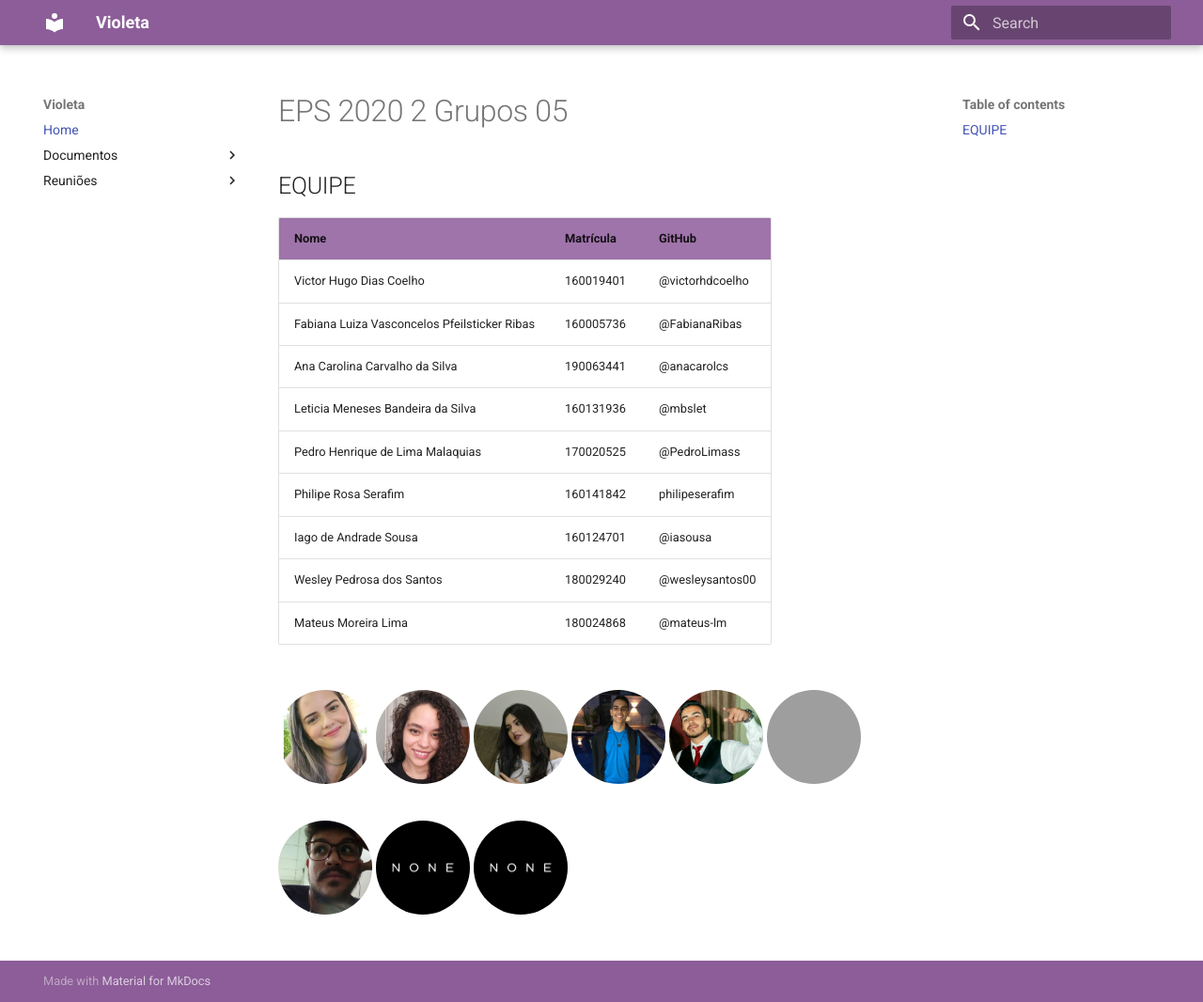
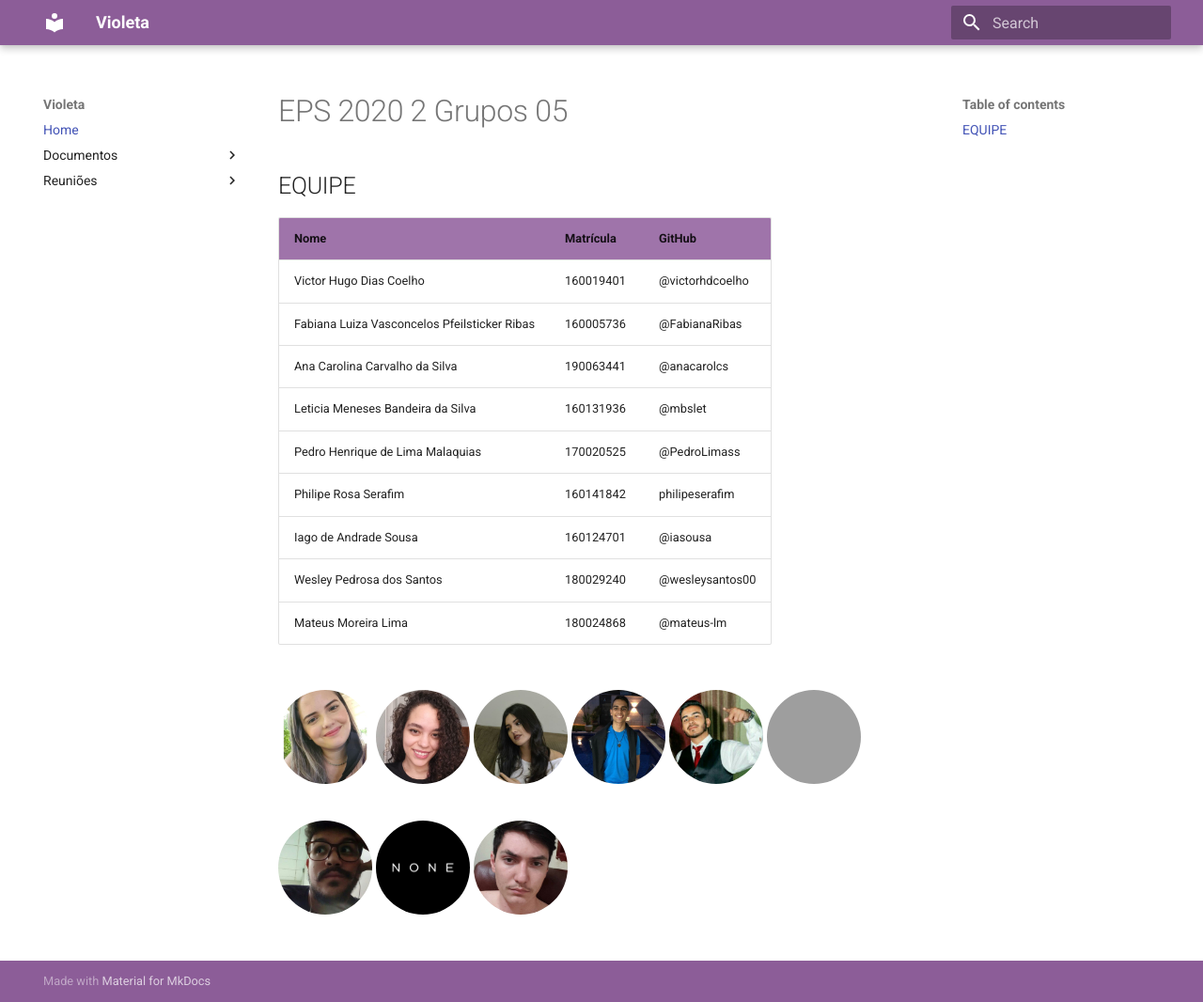
Before and after one commit to fga-eps-mds/2020.2-Violeta-Documentacao, an MkDocs documentation site: the page built from docs/index.md, in a window 1280 px wide and 1066 px high. Shown: the whole window at 94% size. Built offline with MkDocs 1.6.1 and Material for MkDocs 9.7.7, drawn with Linux system fonts in a browser that asks for light colours; grey boxes are pictures that could not be loaded.

Commit message:
Adicionado foto mateus

```diff
--- a/docs/index.md
+++ b/docs/index.md
@@ -24,5 +24,5 @@
 <div class="hover11"><figure><img alt="6" src="img/phe.jpg"><span>Philipe</span></figure></div>
 <div class="hover11"><figure><img alt="7" src="img/pedro.jpg"><span>Pedro</span></figure></div>
 <div class="hover11"><figure><img alt="8" src="img/none.jpg"><span>Iago</span></figure></div>
-<div class="hover11"><figure><img alt="9" src="img/none.jpg"><span>Mateus</span></figure></div>
+<div class="hover11"><figure><img alt="9" src="img/mateus.jpg"><span>Mateus</span></figure></div>
 </div>
```
Also changed, not shown: docs/img/mateus.jpg (added).
